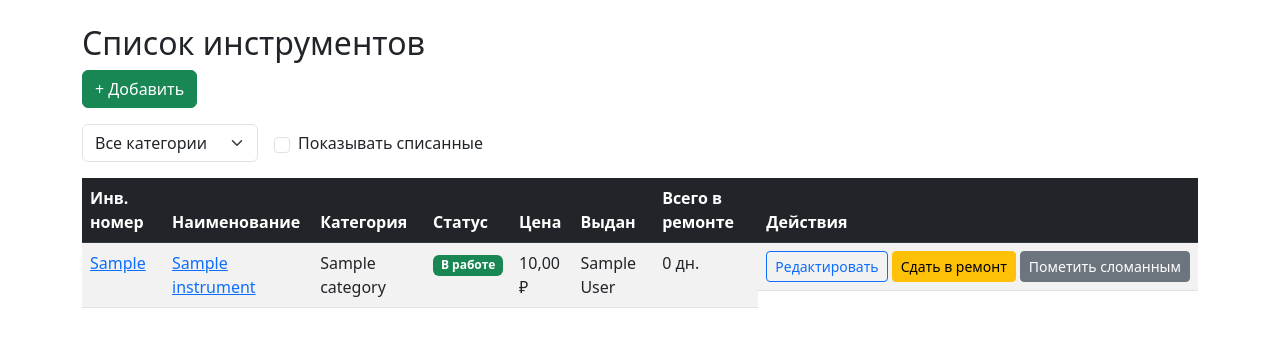
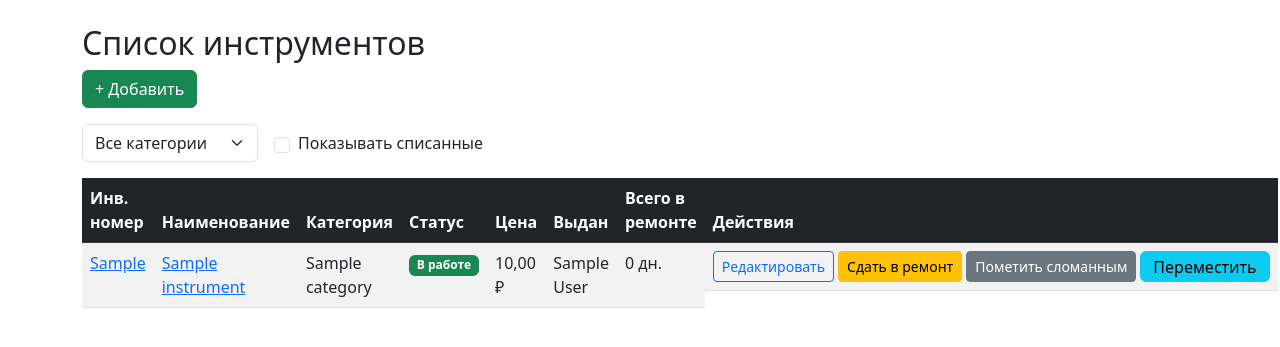
Before and after one commit to botnbot/instrument-control-v2, a Django app: page / in a window 1280 px wide. Shown: the part 112-459 px from the top of the page. Run offline with Django 5.2, Linux system fonts and the light colour scheme; a user stored in the database is signed in; tables that the repository leaves empty hold one stand-in row (values such as "Sample post").

Commit message:
"переместить " button added to instrument_list.html

```diff
--- a/templates/core/instruments/instrument_list.html
+++ b/templates/core/instruments/instrument_list.html
@@ -70,11 +70,9 @@
             <a href="{% url 'core:instrument_update' instrument.pk %}" class="btn btn-sm btn-outline-primary">Редактировать</a>
 
             {% if instrument.status != 'WRITTEN_OFF' %}
-            <form method="post" action="{% url 'core:repair_create' %}" class="d-inline">
-                {% csrf_token %}
-                <input type="hidden" name="instrument" value="{{ instrument.pk }}">
-                <button type="submit" class="btn btn-sm btn-warning">Сдать в ремонт</button>
-            </form>
+            <a href="{% url 'core:repair_create' %}?instrument={{ instrument.pk }}" class="btn btn-sm btn-warning">
+                Сдать в ремонт
+            </a>
             {% endif %}
 
             {% if instrument.status != 'WRITTEN_OFF' %}
@@ -100,6 +98,11 @@
                 Вернуть из ремонта
             </button>
             {% endif %}
+
+              <!-- Кнопка "Переместить"  -->
+            <a href="{% url 'core:relocation_create' %}?instrument={{ instrument.pk }}" class="btn btn-info">
+                Переместить
+            </a>
 
             {% if instrument.status == 'WRITTEN_OFF' and user.is_superuser %}
             <a href="{% url 'core:instrument_delete' instrument.pk %}" class="btn btn-sm btn-outline-danger"
@@ -210,10 +213,13 @@
     <ul class="pagination justify-content-center">
         {% if page_obj.has_previous %}
         <li class="page-item">
-            <a class="page-link" href="?page=1{% if request.GET.category %}&category={{ request.GET.category }}{% endif %}{% if request.GET.show_written_off %}&show_written_off=1{% endif %}">« Первая</a>
+            <a class="page-link"
+               href="?page=1{% if request.GET.category %}&category={{ request.GET.category }}{% endif %}{% if request.GET.show_written_off %}&show_written_off=1{% endif %}">«
+                Первая</a>
         </li>
         <li class="page-item">
-            <a class="page-link" href="?page={{ page_obj.previous_page_number }}{% if request.GET.category %}&category={{ request.GET.category }}{% endif %}{% if request.GET.show_written_off %}&show_written_off=1{% endif %}">Предыдущая</a>
+            <a class="page-link"
+               href="?page={{ page_obj.previous_page_number }}{% if request.GET.category %}&category={{ request.GET.category }}{% endif %}{% if request.GET.show_written_off %}&show_written_off=1{% endif %}">Предыдущая</a>
         </li>
         {% endif %}
 
@@ -223,10 +229,13 @@
 
         {% if page_obj.has_next %}
         <li class="page-item">
-            <a class="page-link" href="?page={{ page_obj.next_page_number }}{% if request.GET.category %}&category={{ request.GET.category }}{% endif %}{% if request.GET.show_written_off %}&show_written_off=1{% endif %}">Следующая</a>
+            <a class="page-link"
+               href="?page={{ page_obj.next_page_number }}{% if request.GET.category %}&category={{ request.GET.category }}{% endif %}{% if request.GET.show_written_off %}&show_written_off=1{% endif %}">Следующая</a>
         </li>
         <li class="page-item">
-            <a class="page-link" href="?page={{ page_obj.paginator.num_pages }}{% if request.GET.category %}&category={{ request.GET.category }}{% endif %}{% if request.GET.show_written_off %}&show_written_off=1{% endif %}">Последняя »</a>
+            <a class="page-link"
+               href="?page={{ page_obj.paginator.num_pages }}{% if request.GET.category %}&category={{ request.GET.category }}{% endif %}{% if request.GET.show_written_off %}&show_written_off=1{% endif %}">Последняя
+                »</a>
         </li>
         {% endif %}
     </ul>
```
